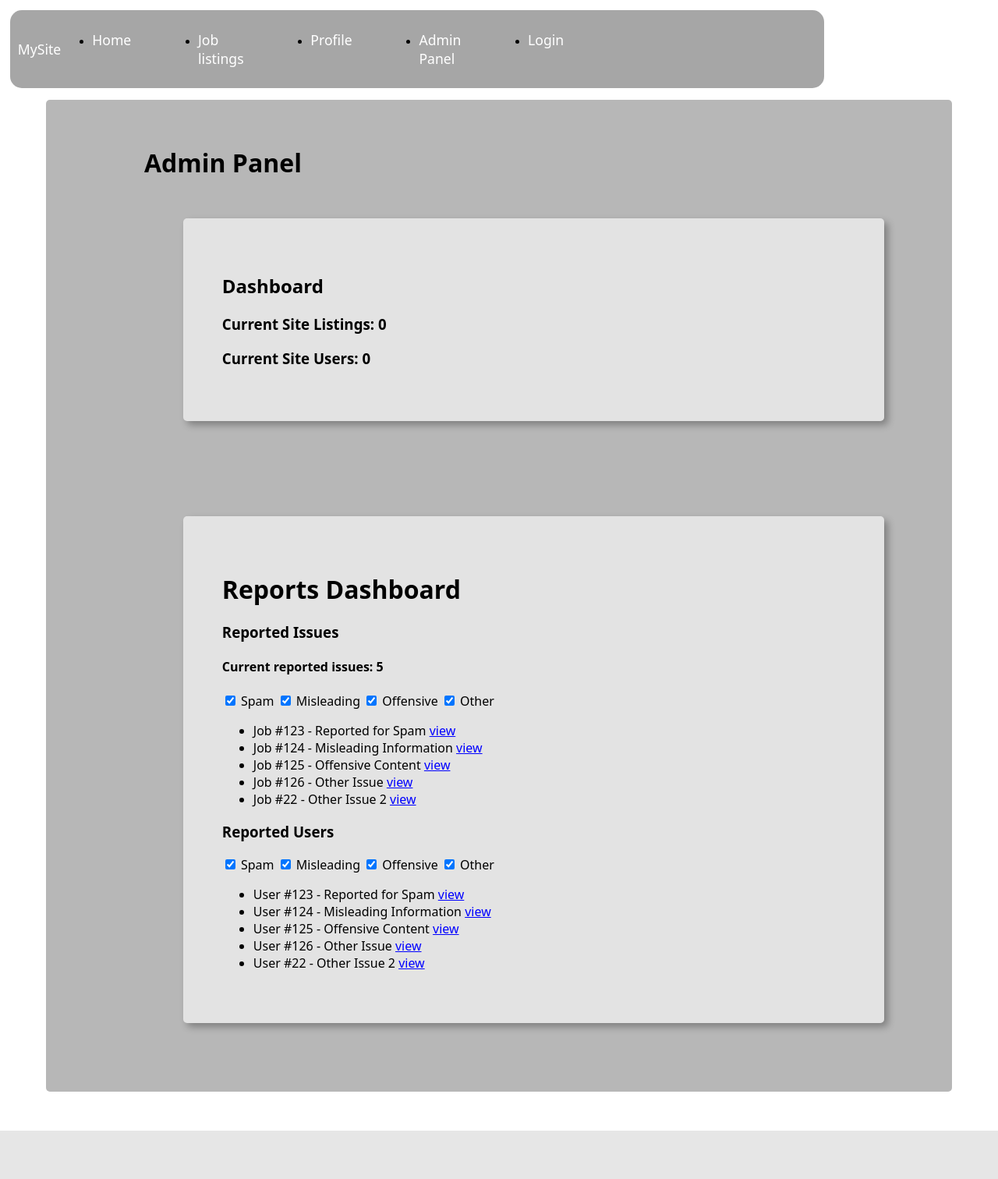
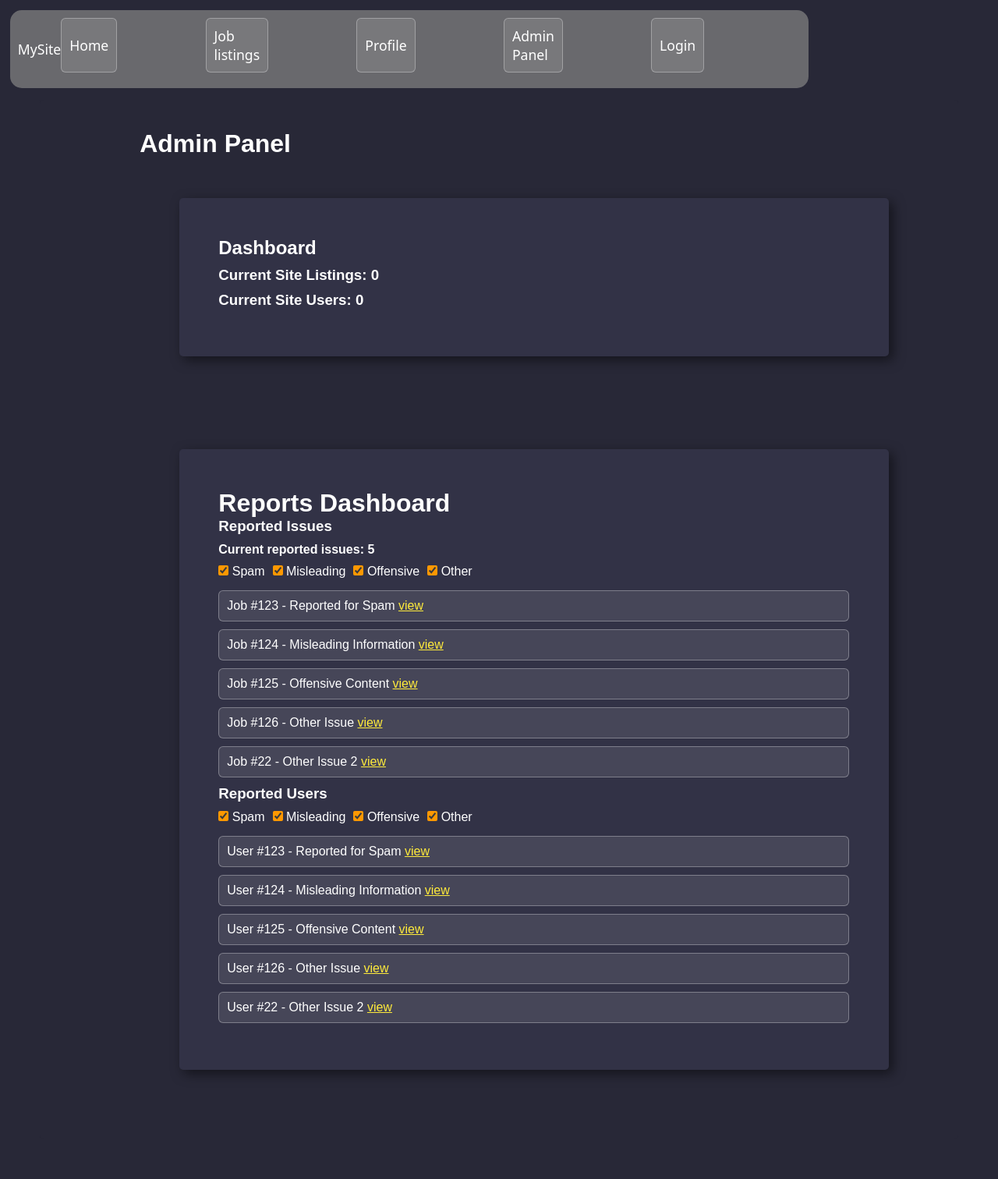
Before and after one commit to van-cpu/COSC-360-Project, a PHP site: page /admin.html in a window 1280 px wide. Shown: the whole page at 78% size. Before the commit the page ends 1450 px from the top, so only its background shows below. Run offline with PHP 8.4, Linux system fonts and the light colour scheme.

Commit message:
Changed css of Admin

```diff
--- a/Frontend/css/admin.css
+++ b/Frontend/css/admin.css
@@ -1,31 +1,49 @@
+/* Reset default margins and padding */
+* {
+    margin: 0;
+    padding: 0;
+    box-sizing: border-box;
+    font-family: 'Poppins', sans-serif;
+}
+
+/* Main Container */
+body{background-color: rgb(40, 40, 55); color: white;}
 #innerHTML {
     margin: 4%;
-    background-color: rgba(105, 105, 105, 0.477);
+    background-color: rgb(40, 40, 55); /* Darker background */
+    backdrop-filter: blur(8px);
     padding: 3%;
     padding-left: 10%;
     border-radius: 5px;
-    font-family: system-ui, -apple-system, BlinkMacSystemFont, 'Segoe UI', Roboto, Oxygen, Ubuntu, Cantarell, 'Open Sans', 'Helvetica Neue', sans-serif;
-
 }
 
+/* Dashboard Styling */
 .dashboard {
-    background-color: rgba(255, 255, 255, 0.621);
+    background-color: rgb(50, 50, 70); /* Darkened */
     border-radius: 5px;
     padding: 5%;
     margin: 5%;
-    box-shadow: 5px 5px 10px rgba(0, 0, 0, 0.3);
+    box-shadow: 5px 5px 15px rgba(0, 0, 0, 0.5);
+    color: #ffffff;
 }
 
+.dashboard h2, .dashboard h3, .dashboard h4 {
+    color: #ffffff;
+    margin-bottom: 10px;
+}
+
+/* Links */
 .viewProb {
     text-decoration: underline;
-    color: blue;
+    color: #ffeb3b;
+    cursor: pointer;
 }
 
 .viewProb:hover {
-    color: aliceblue;
-    cursor: pointer;
+    color: #ffc107;
 }
 
+/* Reported Issues Container */
 #viewReportedIssue {
     position: absolute;
     background-color: white;
@@ -38,6 +56,7 @@
     border-radius: 15px;
 }
 
+/* Buttons */
 #buttonHolder {
     display: flex;
 }
@@ -56,4 +75,58 @@
     width: 15%;
 }
 
-.repBut:hover{background-color: rgb(60, 112, 255);}
+.repBut:hover {
+    background-color: rgb(60, 112, 255);
+}
+
+/* Reported Issues List */
+ul {
+    list-style: none;
+    padding: 0;
+}
+
+li {
+    background: rgba(255, 255, 255, 0.1);
+    border: 1px solid rgba(255, 255, 255, 0.3);
+    padding: 10px;
+    margin-bottom: 10px;
+    border-radius: 6px;
+    color: #ffffff;
+    display: flex;
+    justify-content: space-between;
+    align-items: center;
+}
+
+/* Filter Options */
+#filterOptions, #filterOptionsUsers {
+    display: flex;
+    flex-wrap: wrap;
+    gap: 10px;
+    margin-bottom: 15px;
+}
+
+.filterCheckbox, .filterCheckbox1 {
+    accent-color: #ff9800;
+}
+
+/* Responsive Design */
+@media (max-width: 600px) {
+    #innerHTML {
+        margin: 10px;
+        padding: 10px;
+    }
+
+    .dashboard {
+        padding: 15px;
+    }
+
+    #viewReportedIssue {
+        width: 80%;
+        left: 10%;
+        right: 10%;
+    }
+
+    button {
+        padding: 8px 14px;
+    }
+}
```
